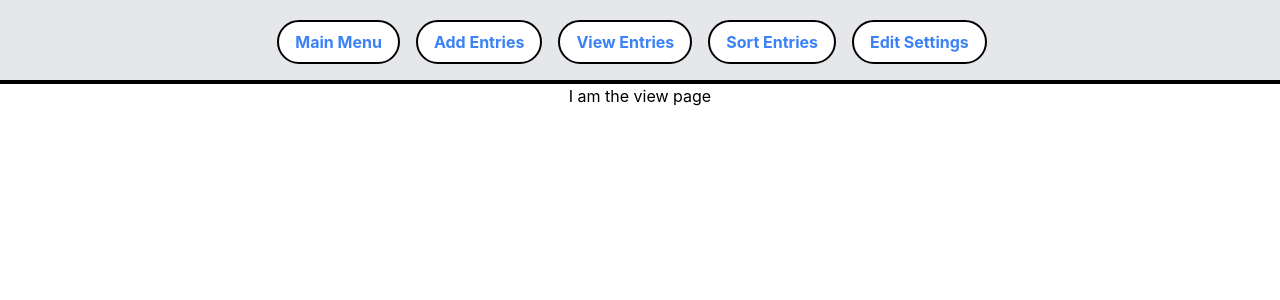
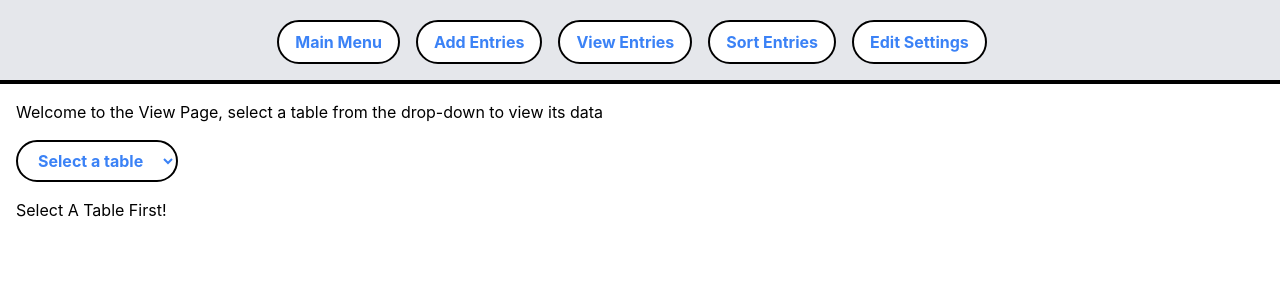
Before and after one commit to annabelsong/MythologyProject, a React (Create React App) app in the folder frontend/304-project/: page / in a window 1280 px wide. Both pictures are taken after a click on the button "View Entries". Shown: the top 300 px of the page. Built offline with nearby package versions, Linux system fonts and the light colour scheme.

Commit message:
starting view page

```diff
--- a/frontend/304-project/src/ViewPage.js
+++ b/frontend/304-project/src/ViewPage.js
@@ -1,9 +1,51 @@
-import React from 'react';
+import React, { useState } from 'react';
+
+import LocationView from './viewComponents/LocationView';
+
+
+const tables = [
+  ["Location","location"],
+  ["Ritual","ritual"],
+  ["Tale","tale"],
+  ["Story Events","storyevent"],
+  ["Pantheon","pantheon"],
+  ["Artifact","artifact"],
+  ["Belongs To","belongsto"],
+  ["Appears In","appearsin"],
+  ["Symbol","symbol"],
+  ["Deity","deity"],
+  ["Mortal","mortal"],
+  ["Creature","creature"],
+  ["Represents","represents"],
+  ["Part Of","partof"]
+];
+
 
 function ViewPage() {
+  const [selectedTable, setSelectedTable] = useState('');
+
+  const handleTableChange = (event) => {
+    setSelectedTable(event.target.value);
+  };
+
   return (
-    <div>
-      <h2>I am the view page</h2>
+    <div className="flex flex-col items-start ml-4 mt-4">
+      <h2>Welcome to the View Page, select a table from the drop-down to view its data</h2>
+
+      <div className='h-4'/>{/*spacer*/}
+
+      <select value={selectedTable} onChange={handleTableChange} className="mr-4 bg-white text-blue-500 rounded-full border-2 border-black px-4 py-2 font-bold">
+        <option value="">Select a table</option>
+        {tables.map(([label, value]) => (
+          <option key={value} value={value}>{label}</option>
+        ))}
+      </select>
+
+      <div className='h-4'/>{/*spacer*/}
+
+      {/* Render selected view component */}
+      {selectedTable === 'location' && <LocationView />}
+      {selectedTable === '' && <div>Select A Table First!</div>}
     </div>
   );
 }
--- /dev/null
+++ b/frontend/304-project/src/viewComponents/LocationView.js
@@ -0,0 +1,13 @@
+import React from 'react';
+
+
+
+function LocationView() {
+  return (
+    <div>
+      <h2>I am the locations page</h2>
+    </div>
+  );
+}
+
+export default LocationView;
```
